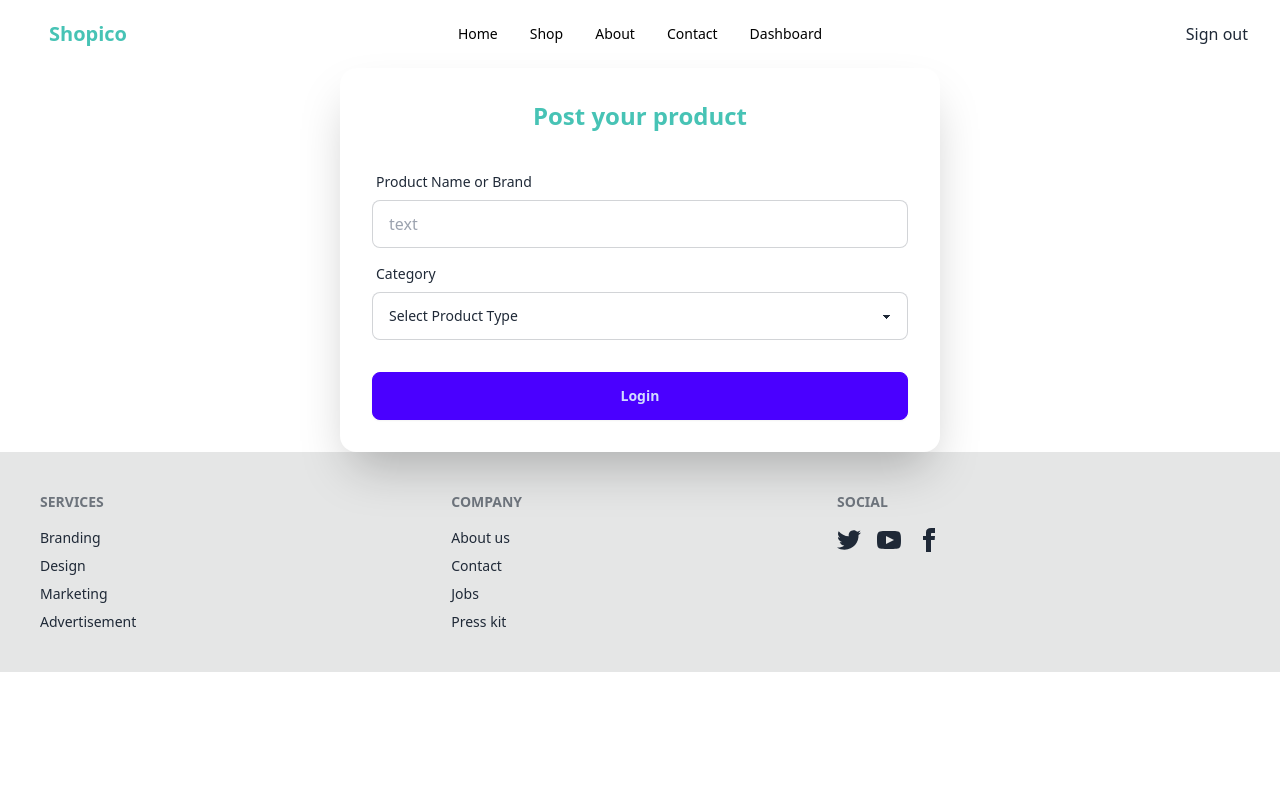
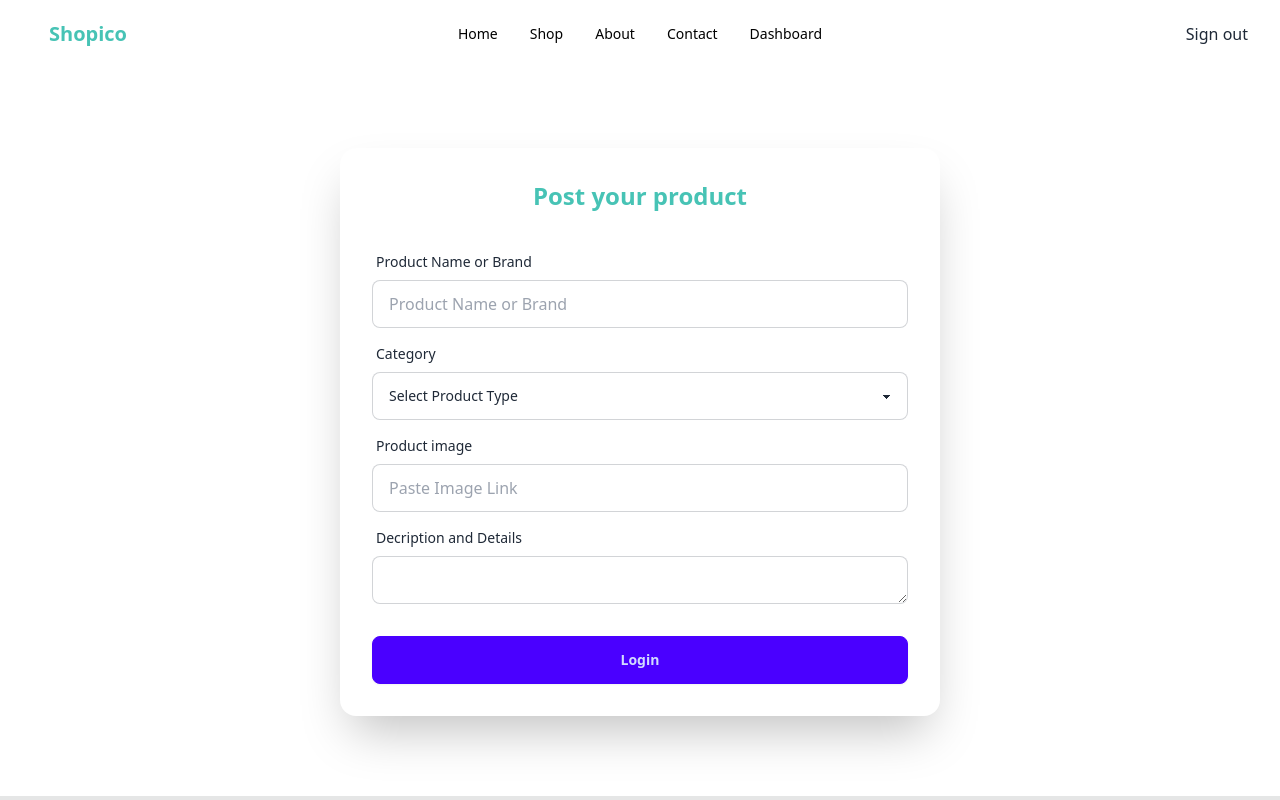
Before and after one commit to shahidul1920/login-final, a React (Vite) app: page /dashboard in a window 1280 px wide. Shown: the top 800 px of the page. Built offline with nearby package versions, Linux system fonts and the light colour scheme; no server answers; sample sign-in values are in the browser's storage.

Commit message:
product upload working

```diff
--- a/src/Routes/RouterNav/Route.jsx
+++ b/src/Routes/RouterNav/Route.jsx
@@ -24,6 +24,7 @@ const router = createBrowserRouter([
             {
                 path:'/shop',
                 element: <Shop />,
+                loader: async ()=> await fetch("http://localhost:3000/products"),
             },
             {
                 path:'/login',
--- a/src/components/pages/Shop/Shop.jsx
+++ b/src/components/pages/Shop/Shop.jsx
@@ -1,10 +1,43 @@
-import React from 'react'
+import React, { useEffect, useState } from 'react'
 import Catgr from '../HomePage/HomeComp/Catgr'
+import { useLoaderData } from 'react-router-dom'
 
 export const Shop = () => {
+
+  //const [allProduct, setAllProduct] = useState()
+
+  // useEffect(() => {
+  //   fetch('http://localhost:3000/products')
+  //     .then(res => res.json())
+  //     .then(data => setAllProduct(data))
+  // }, [])
+
+  const allProduct = useLoaderData()
+
   return (
     <div className='mainContainer'>
-        <Catgr />
+      <Catgr />
+
+
+      <div className="allProduct flex gap-4">
+        {allProduct?.map((product, i) => (
+          <div key={i} className="card card-compact bg-base-100 max-w-[380px] shadow-xl">
+            <figure className='figurel'>
+              <img
+                src={product.imgLink}
+                alt={product.brand} />
+            </figure>
+            <div className="card-body">
+              <h2 className="card-title">{product.brand}</h2>
+              <p>{product.category}</p>
+              <p>Owner :{product.uploadedBy}</p>
+              <div className="card-actions justify-end">
+                <button className="btn btn-primary">See Details</button>
+              </div>
+            </div>
+          </div>
+        ))}
+      </div>
     </div>
   )
 }
--- a/src/components/pages/dashboard/Dashboard.jsx
+++ b/src/components/pages/dashboard/Dashboard.jsx
@@ -1,14 +1,49 @@
-import React, { useState } from 'react'
+import React, { useContext, useState } from 'react'
+import { AuthContext } from '../../../contexts/AuthProvider';
 
 export default function Dashboard() {
 
   const [uploadProduct, setUploadProduct] = useState()
+  const {user} = useContext(AuthContext)
 
+  const handleSubmitProd = (e) => {
+    e.preventDefault();
+    const dataFrom = e.target;
+    const brand = dataFrom.brand.value;
+    const category = dataFrom.category.value;
+    const imgLink = dataFrom.imgLink.value;
+    const details = dataFrom.details.value;
+    const uploadedBy = user.displayName;
+    const uploaderMail = user.email
 
+    const dataDetailsUpload = {
+      brand,
+      category,
+      imgLink,
+      details,
+      uploaderMail,
+      uploadedBy
+    }
+    console.log(dataDetailsUpload);
+    fetch('http://localhost:3000/products',{
+      method: "POST",
+      headers:{
+        "content-type": "application/json",
+      },
+      body: JSON.stringify(dataDetailsUpload)
+    })
+    .then(res => res.json())
+    .then(data => {
+      if(data.acknowledged){
+        alert(`product uloaded`)
+      }
+    })
+
+  }
   return (
     <div className='mainContainer'>
 
-      <div className="card bg-base-100 w-[600px] mx-auto shrink-0 shadow-2xl">
+      <div className="card my-[5rem] bg-base-100 w-[600px] mx-auto shrink-0 shadow-2xl">
 
         <div className="left flex-1 flex justify-center text-center mt-[2rem] flex-col gap-[2rem]">
           <h1 className='text-2xl font-bold color-m'>
@@ -16,24 +51,40 @@ export default function Dashboard() {
           </h1>
         </div>
 
-        <form className="card-body">
+        <form onSubmit={handleSubmitProd} className="card-body">
           <div className="form-control">
             <label className="label">
               <span className="label-text">Product Name or Brand</span>
             </label>
-            <input type="email" placeholder="text" name='brand' className="input input-bordered" required />
+            <input type="text" placeholder="Product Name or Brand" name='brand' className="input input-bordered" />
           </div>
           <div className="form-control">
             <label className="label">
               <span className="label-text">Category</span>
             </label>
-            <select className="select select-bordered w-full">
+            <select name='category' className="select select-bordered w-full">
               <option disabled selected>Select Product Type</option>
               <option>Electronics and Devices</option>
               <option>Pet and Trees</option>
               <option>Books and Information</option>
             </select>
           </div>
+
+          <div className="form-control">
+            <label className="label">
+              <span className="label-text">Product image</span>
+            </label>
+            <input type="text" placeholder="Paste Image Link" name='imgLink' className="input input-bordered" />
+          </div>
+
+          <div className="form-control">
+            <label className="label">
+              <span className="label-text">Decription and Details</span>
+            </label>
+            <textarea className='input input-bordered' name="details" id=""></textarea>
+          </div>
+
+
           <div className="form-control mt-6">
             <button className="btn btn-primary">Login</button>
           </div>
--- a/src/contexts/AuthProvider.jsx
+++ b/src/contexts/AuthProvider.jsx
@@ -57,5 +57,6 @@ export default function AuthProvider({ children }) {
     userSignOut,
     loading
   }
+
   return <AuthContext.Provider value={authInfo}>{children}</AuthContext.Provider>
 }
--- a/styles/style.css
+++ b/styles/style.css
@@ -69,6 +69,19 @@ body {
      object-fit: cover;
 }
 
+.allProduct {
+  flex-wrap: wrap;
+  margin: 4rem auto;
+}
+.allProduct .figurel {
+  width: 100%;
+  max-height: 300px;
+}
+.allProduct .figurel img {
+  width: 100%;
+  height: 100%;
+}
+
 .heroSec {
   padding: 2rem;
 }
```
Also changed, not shown: src/scss/global/_boilerplate.scss (+14 -0 lines), 1 other file (tests, documents, lock files or other folders).
